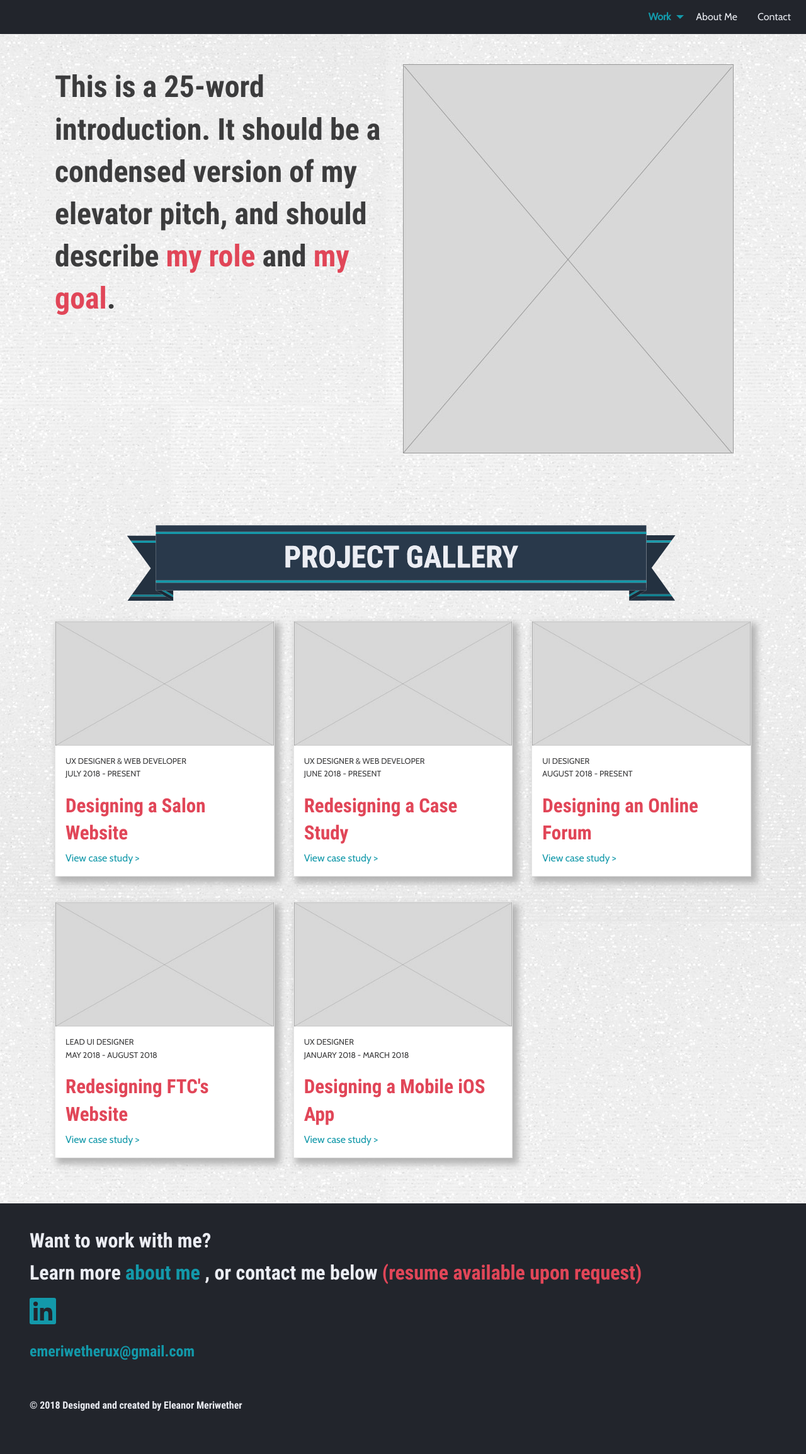
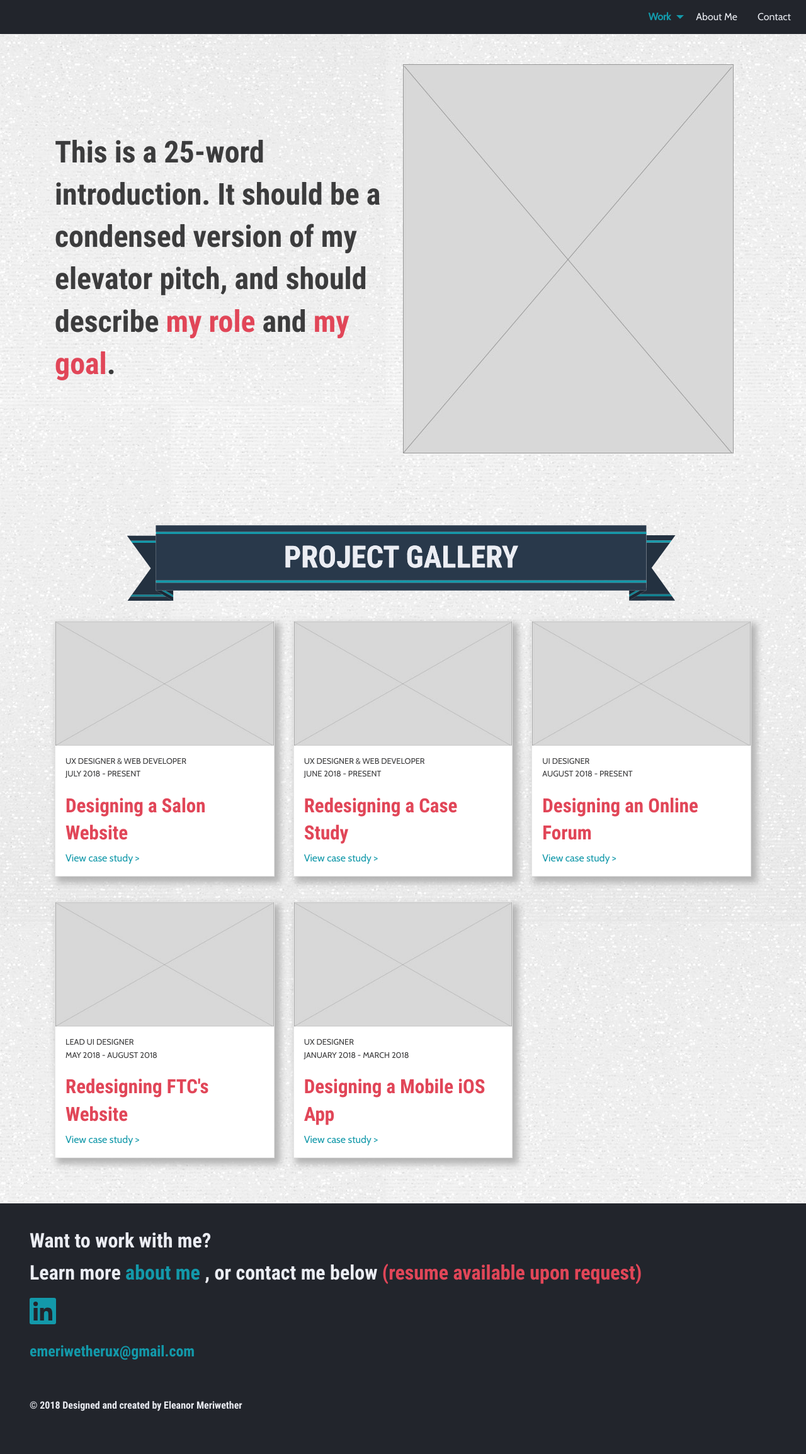
Before and after one commit to emeriwether/emeriwether.github.io, a Jekyll site: the page built from home.html, in a window 1280 px wide. Shown: the whole page at 63% size. Built offline with Jekyll 4.4.1, drawn with Linux system fonts in a browser that asks for light colours.

Commit message:
align home intro middle

```diff
--- a/home.html
+++ b/home.html
@@ -8,7 +8,7 @@ css: /css2/home.css
 
 <!-- BEGIN HEADER -->
 <header class="grid-container">
-    <div class="grid-x grid-padding-x align-center">
+    <div class="grid-x grid-padding-x align-center align-middle">
 
         <!-- HEADER TEXT -->
         <div class="medium-6 cell text-center medium-text-left">
```
